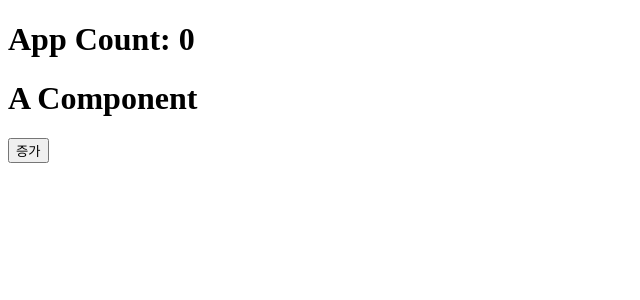
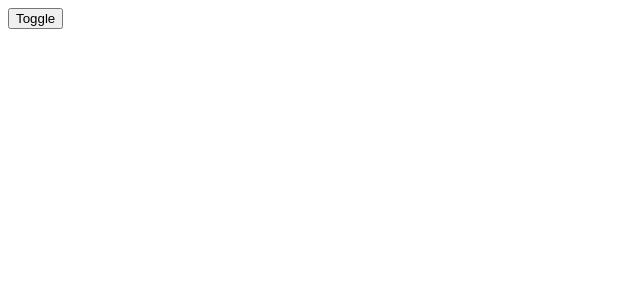
Before and after one commit to jihun315016/tutorial_react, a React (Vite) app in the folder vite-project/vite-project/: page / in a window 1280 px wide. Shown: the top 300 px of the page, without its empty margins (0-640 px from the left). Built offline with nearby package versions, Linux system fonts and the light colour scheme.

Commit message:
[vite-project] React.lazy

```diff
--- a/vite-project/vite-project/src/App.tsx
+++ b/vite-project/vite-project/src/App.tsx
@@ -1,15 +1,13 @@
-import { useCallback, useState } from "react";
-import A from "./components/A";
+import { lazy, useState } from "react";
+const LazyComponent = lazy(() => import('./components/LazyComponent'));
 
 export default function App() {
-  console.log("App render");
-  const [count, setCount] = useState(0);
-  const increment = useCallback(() => setCount(count + 1), []);
+  const [show, setShow] = useState(false);
 
   return (
     <>
-      <h1>App Count: {count}</h1>
-      <A increment={increment} />
+      {show && <LazyComponent />}
+      <button onClick={() => setShow(!show)}>Toggle</button>
     </>
   );
 }
--- /dev/null
+++ b/vite-project/vite-project/src/components/LazyComponent.tsx
@@ -0,0 +1,3 @@
+export default function LazyComponent() {
+    return <p>Lazy Component</p>
+}
```
